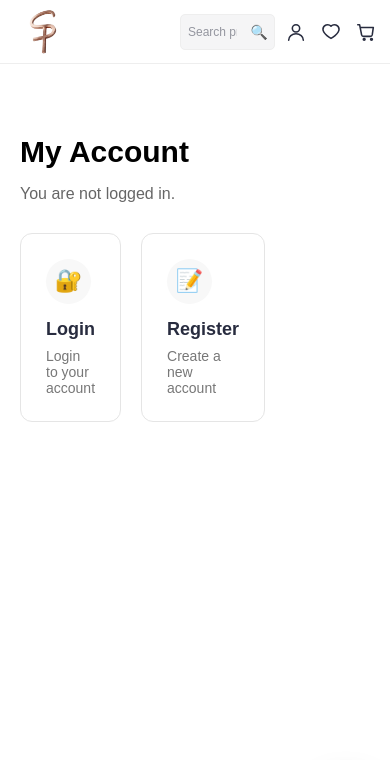
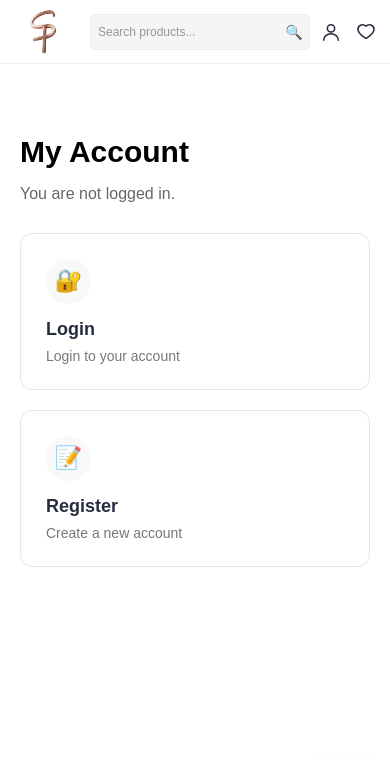
Before and after one commit to shivshantshivam/PS-COLLECTION, a Flask app: page /Account in a window 390 px wide. Shown: the top 760 px of the page. Run offline with Flask 3, Linux system fonts and the light colour scheme.

Commit message:
Update header and account styles

```diff
--- a/static/css/account.css
+++ b/static/css/account.css
@@ -16,7 +16,7 @@
 
 .account-grid {
     display: grid;
-    grid-template-columns: repeat(3, 1fr);
+    grid-template-columns: repeat(auto-fit, minmax(250px, 1fr));
     gap: 20px;
 }
 
--- a/static/css/header.css
+++ b/static/css/header.css
@@ -317,7 +317,7 @@ header .search-box button {
 
     /* Search */
     header .search-box {
-        width: 95px;
+        width: 220px;
         height: 36px;
         flex-shrink: 1;
     }
```
